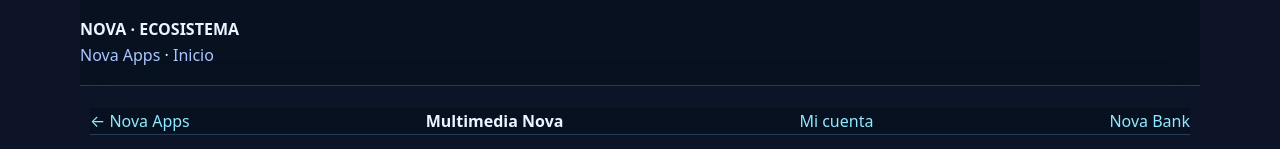
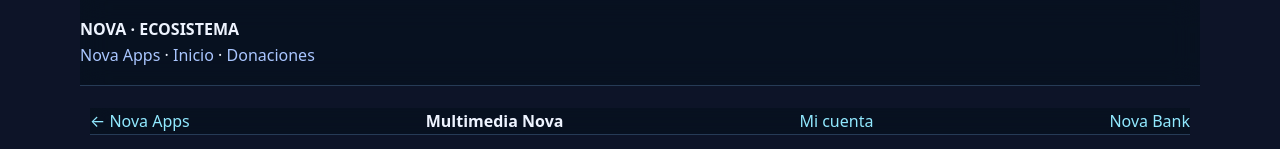
Before and after one commit to Cumba35/Web-Publica-Nova, a plain HTML site: page multimedia-nova/index.html in a window 1280 px wide. Shown: the top 149 px of the page. Drawn offline with Linux system fonts and the light colour scheme; a script that the page names is missing.

Commit message:
fix(multimedia-nova): retain shared donation navigation

```diff
--- a/multimedia-nova/index.html
+++ b/multimedia-nova/index.html
@@ -15,7 +15,7 @@
 <body>
 <header class="wrap" style="padding:16px 0">
 <a href="../" style="color:inherit;text-decoration:none;font-weight:800">NOVA · ECOSISTEMA</a>
-<nav><a href="../nova-apps/">Nova Apps</a> · <a href="../">Inicio</a></nav>
+<nav><a href="../nova-apps/">Nova Apps</a> · <a href="../">Inicio</a> · <a href="../#donaciones">Donaciones</a></nav>
 </header>
 
 <main class="mm-wrap">
```
